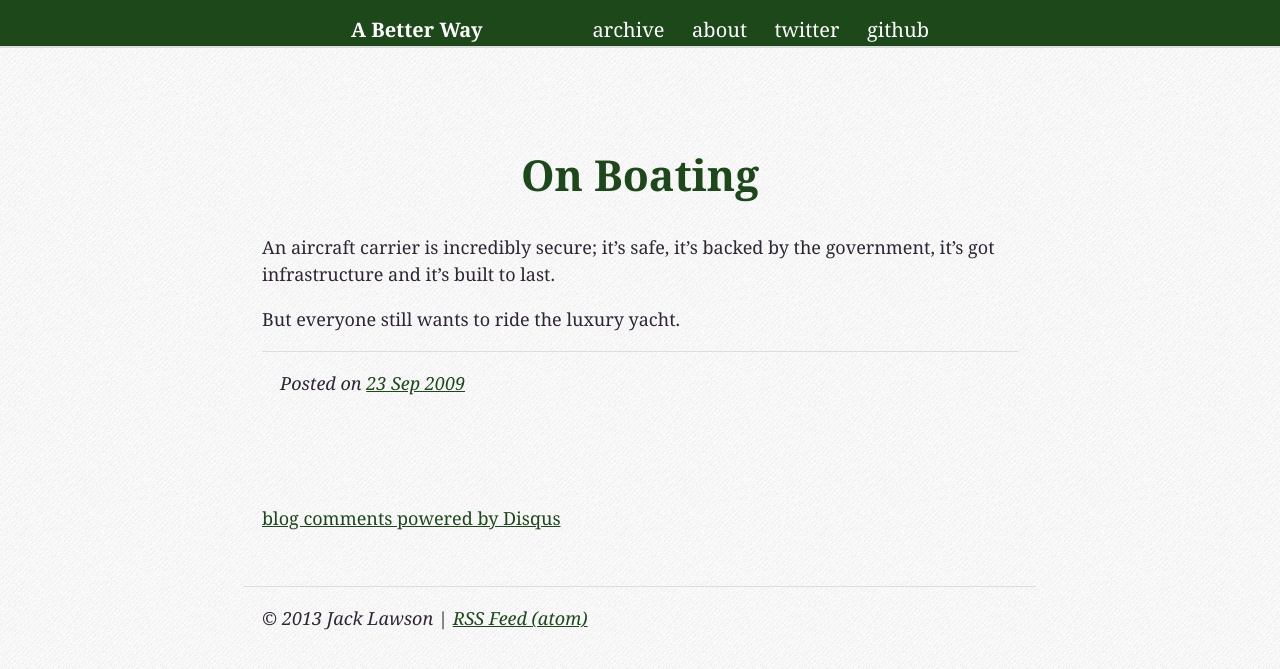
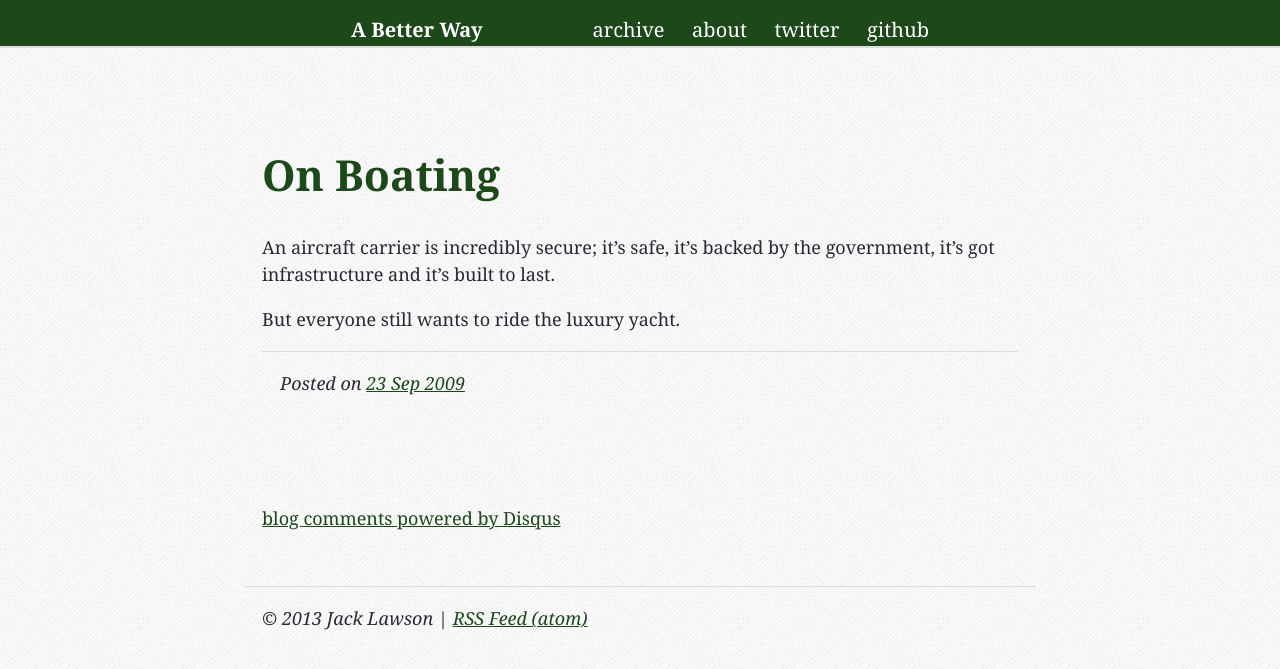
Before and after one commit to ajacksified/ajacksified.github.com, a Jekyll site: the page built from _posts/2009-09-23-on-boating.markdown, in a window 1280 px wide. Shown: the top 669 px of the page. Built offline with Jekyll 4.4.1, drawn with Linux system fonts in a browser that asks for light colours; Markdown is read by kramdown in place of the engine named in the settings; comment, search, counter and statistics services are not loaded.

Commit message:
article h1 styling

```diff
--- a/css/styles.css
+++ b/css/styles.css
@@ -75,10 +75,6 @@ article footer {
 
 #container > footer {
   margin-top: 2em;
-}
-
-.post article h1 {
-  text-align: center;
 }
 
 footer {
```
